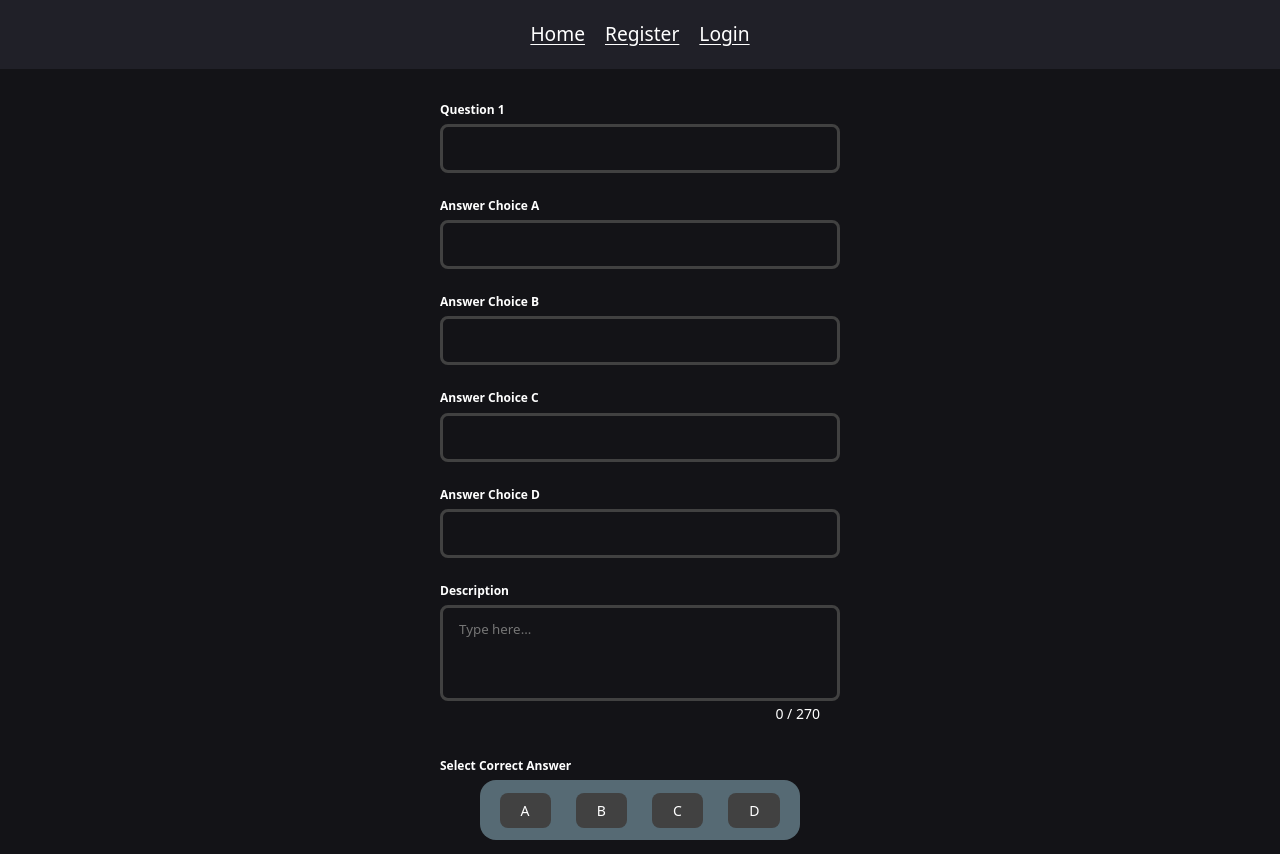
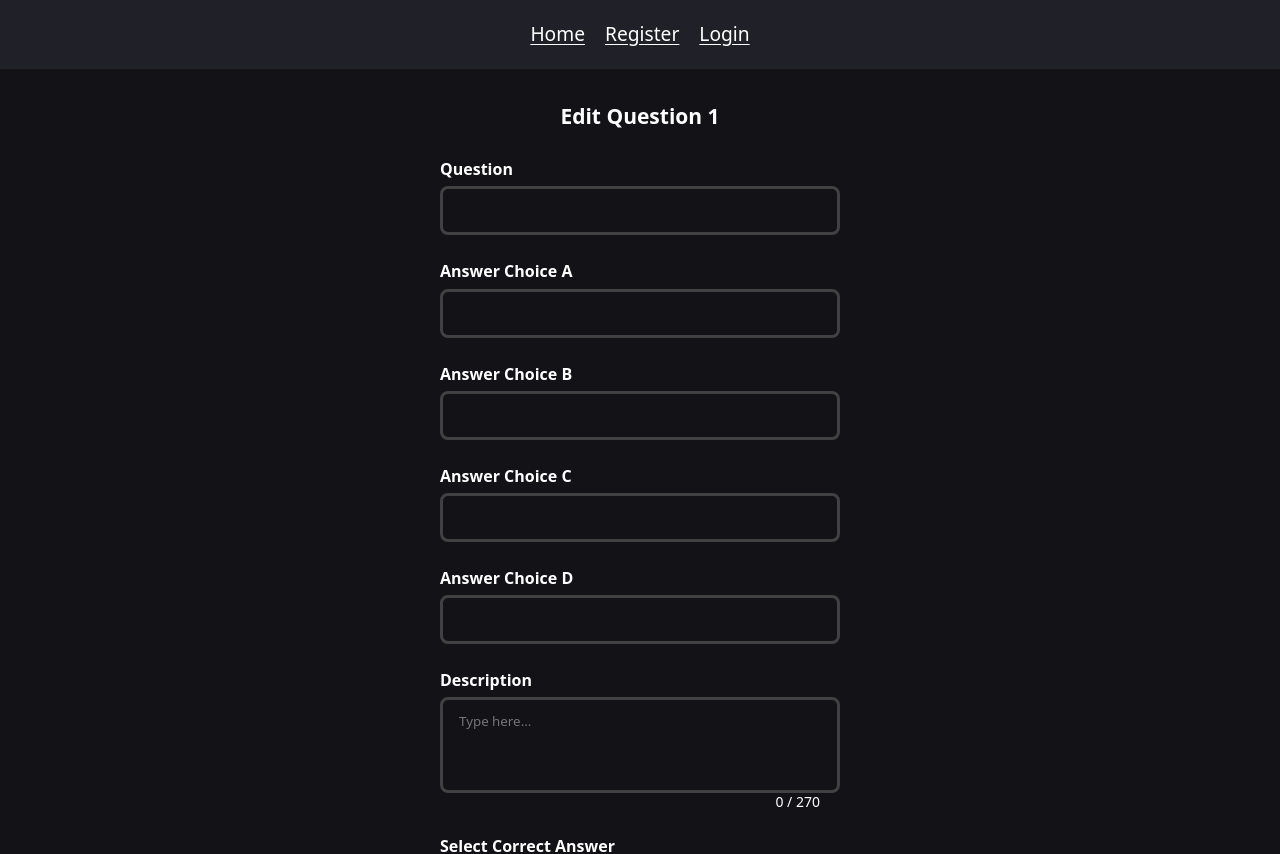
Before and after one commit to dhanani-git-trial/THE-FINAL_LearnQuest, a SvelteKit app: page /dashboard/create_a_quest/question1 in a window 1280 px wide. Shown: the top 854 px of the page. Built offline with nearby package versions, Linux system fonts and the light colour scheme; no server answers.

Commit message:
finished question 1

```diff
--- /dev/null
+++ b/src/lib/css/question.css
@@ -0,0 +1,119 @@
+  .nav {
+    position: relative;
+    width: 80%;
+    height: 60px;
+    display: block;
+    margin-right: auto;
+    margin-left: auto;
+  }
+
+  p {
+    margin-left: auto;
+    margin-right: 5%;
+    margin-bottom: 0px;
+    line-height: 1;
+  }
+  .container {
+    position: absolute;
+    inset: 0;
+    border-radius: 16px;
+    background: #bef6;
+    display: flex;
+    flex-direction: row;
+    justify-content: space-around;
+    align-items: center;
+    padding: 0.5em;
+  }
+
+  .btn {
+    padding: 0.5em 1.5em;
+    color: #fff;
+    cursor: pointer;
+    transition: 0.1s;
+    border-radius: 8px;
+    background: #414141;
+  }
+
+  .btn:hover {
+    background: #fff3;
+  }
+
+  .selected {
+    background: #e81cff !important;  /* Ensure pink color applies */
+   color: white !important;
+  border: none;
+  transition: background .4s ease-in-out;
+  }
+
+  .form-container {
+    width: 100%;
+    padding: 32px 24px;
+    font-size: 14px;
+    font-family: inherit;
+    color: white;
+    display: flex;
+    flex-direction: column;
+    gap: 2px;
+    box-sizing: border-box;
+    border-radius: 16px;
+  }
+
+  .form-container .form-group {
+    display: flex;
+    flex-direction: column;
+    gap: 2px;
+  }
+
+  .form-group:last-child {
+    margin-bottom: 0px !important;
+  }
+
+  .form-container .form-group label {
+    color: white;
+    font-weight: 600;
+    font-size: 16px;
+  }
+
+  .form-container .form-group input {
+    width: 100%;
+    padding: 12px 16px;
+    border-radius: 8px;
+    color: #fff;
+    background-color: transparent;
+    border: 3px solid #414141;
+  }
+
+  .form-container .form-group textarea {
+    width: 100%;
+    font-family: inherit;
+    padding: 12px 16px;
+    border-radius: 8px;
+    resize: none;
+    color: #fff;
+    height: 96px;
+    border: 3px solid #414141;
+    background-color: transparent;
+  }
+
+  .form-container .form-group input:focus,
+  .form-container .form-group textarea:focus {
+    outline: none;
+    border-color: #e81cff;
+  }
+
+  .form-container .form-submit-btn {
+    font-family: inherit;
+    color: #717171;
+    font-weight: 600;
+    width: 40%;
+    background: #fff;
+    border: 1px solid #414141;
+    padding: 12px 16px;
+    font-size: inherit;
+    cursor: pointer;
+    border-radius: 6px;
+  }
+
+  h2 {
+    text-align: center;
+  }
--- a/src/routes/dashboard/create_a_quest/+page.svelte
+++ b/src/routes/dashboard/create_a_quest/+page.svelte
@@ -1,6 +1,5 @@
 <script lang="ts">
   import "$lib/css/create_a_quest.css";
-  import Small_logo from "$lib/images/LearnQuest_logo_small.png";
 	import QuestionCount from "$lib/components/QuestionCount.svelte";
   let selectedQuizType = 'value-1'; // Track the selected quiz type
 
--- a/src/routes/dashboard/create_a_quest/question1/+page.svelte
+++ b/src/routes/dashboard/create_a_quest/question1/+page.svelte
@@ -1,7 +1,14 @@
+<script>
+  import "$lib/css/question.css";
+</script>
+
+
 <div class="form-container">
   <form class="form">
     <div class="form-group">
-      <label for="q1">Question 1</label>
+      <h2>Edit Question 1</h2>
+      <br>
+      <label for="q1">Question</label>
       <input type="text" id="q1" name="q1" required>
     </div>
     <div class="form-group">
@@ -21,10 +28,11 @@
       <input type="text" id="q1_d" name="q1_d">
     </div>
     <div class="form-group">
-      <label for="myTextarea">Description</label>
-      <textarea id="myTextarea" maxlength="270" rows="5" cols="50" placeholder="Type here..."></textarea>
+      <label for="q1_des">Description</label>
+      <textarea id="q1_des" maxlength="270" rows="5" cols="50" placeholder="Type here..."></textarea>
       <p id="charCount">0 / 270</p>
       <br>
+      <!-- svelte-ignore a11y-label-has-associated-control -->
       <label>Select Correct Answer</label>
       <!-- Answer selection buttons -->
       <div class="nav">
@@ -39,13 +47,13 @@
 
 
     <!-- Hidden input to store correct answer -->
-    <input type="hidden" id="correct_answer" name="correct_answer">
+    <input class="selected" type="hidden" id="ca_1" name="ca_1">
     <script>
       document.addEventListener("DOMContentLoaded", function () {
-        const textarea = document.getElementById("myTextarea");
+        const textarea = document.getElementById("q1_des");
         const charCount = document.getElementById("charCount");
         const answerButtons = document.querySelectorAll(".btn");
-        const correctAnswerInput = document.getElementById("correct_answer");
+        const correctAnswerInput = document.getElementById("ca_1");
 
         // Update character count for textarea
         textarea.addEventListener("input", function () {
@@ -70,112 +78,3 @@
     <button class="form-submit-btn" type="submit">Submit</button>
   </form>
 </div>
-
-<style>
-  .nav {
-    position: relative;
-    width: 80%;
-    height: 60px;
-    display: block;
-    margin-right: auto;
-    margin-left: auto;
-  }
-
-  p {
-    margin-left: auto;
-    margin-right: 5%;
-  }
-  .container {
-    position: absolute;
-    inset: 0;
-    border-radius: 16px;
-    background: #bef6;
-    display: flex;
-    flex-direction: row;
-    justify-content: space-around;
-    align-items: center;
-    padding: 0.5em;
-  }
-
-  .btn {
-    padding: 0.5em 1.5em;
-    color: #fff;
-    cursor: pointer;
-    transition: 0.1s;
-    border-radius: 8px;
-    background: #414141;
-  }
-
-  .btn:hover {
-    background: #fff3;
-  }
-
-  .form-container {
-    width: 100%;
-    padding: 32px 24px;
-    font-size: 14px;
-    font-family: inherit;
-    color: white;
-    display: flex;
-    flex-direction: column;
-    gap: 2px;
-    box-sizing: border-box;
-    border-radius: 16px;
-  }
-
-  .form-container .form-group {
-    display: flex;
-    flex-direction: column;
-    gap: 2px;
-  }
-
-  .form-group:last-child {
-    margin-bottom: 0px !important;
-  }
-
-  .form-container .form-group label {
-    color: white;
-    font-weight: 600;
-    font-size: 12px;
-  }
-
-  .form-container .form-group input {
-    width: 100%;
-    padding: 12px 16px;
-    border-radius: 8px;
-    color: #fff;
-    background-color: transparent;
-    border: 3px solid #414141;
-  }
-
-  .form-container .form-group textarea {
-    width: 100%;
-    font-family: inherit;
-    padding: 12px 16px;
-    border-radius: 8px;
-    resize: none;
-    color: #fff;
-    height: 96px;
-    border: 3px solid #414141;
-    background-color: transparent;
-  }
-
-  .form-container .form-group input:focus,
-  .form-container .form-group textarea:focus {
-    outline: none;
-    border-color: #e81cff;
-  }
-
-  .form-container .form-submit-btn {
-    font-family: inherit;
-    color: #717171;
-    font-weight: 600;
-    width: 40%;
-    background: #fff;
-    border: 1px solid #414141;
-    padding: 12px 16px;
-    font-size: inherit;
-    cursor: pointer;
-    border-radius: 6px;
-  }
-</style>
```
Also changed, not shown: src/lib/server/create_a_quest.ts (added), src/routes/dashboard/create_a_quest/+page.server.ts (added).
